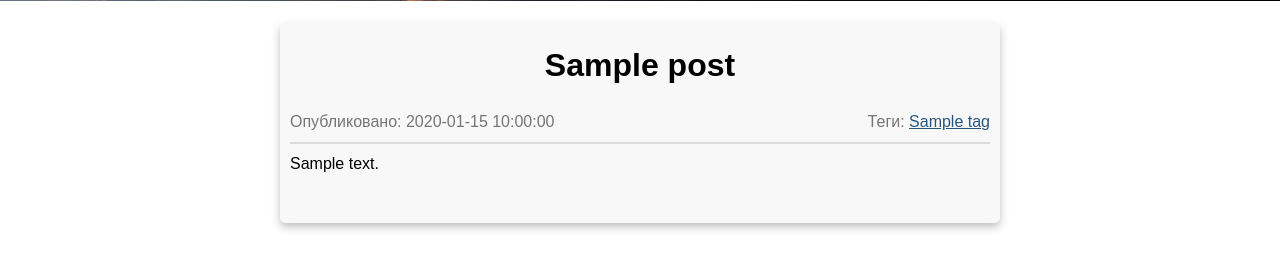
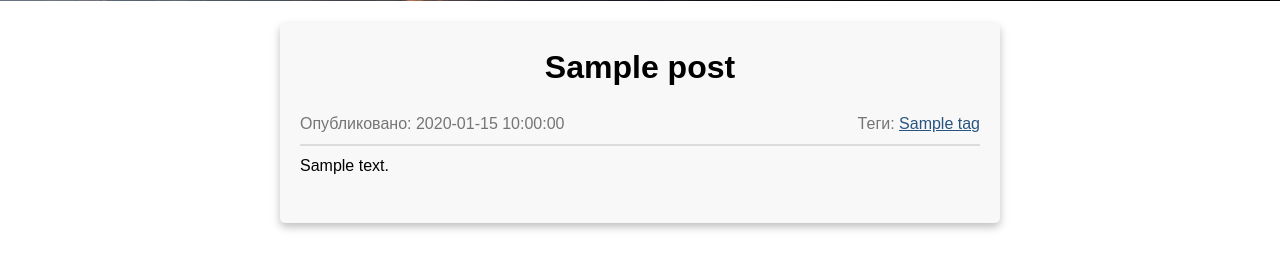
Before and after one commit to cansat-ptl/yktaero-web, a Python web app: template templates/yktaero/post.html in a window 1280 px wide. Shown: the part 397-660 px from the top of the page. Run offline with Jinja, Linux system fonts and the light colour scheme; the template is opened without the code that fills it: most values are stand-ins (such as "Sample title", 1, 10 or a date in 2020).

Commit message:
Better styles in post view

```diff
--- a/static/yktaero/css/news.css
+++ b/static/yktaero/css/news.css
@@ -18,6 +18,10 @@
 	min-height: 200px;
 
 	margin: 12px 0px;
+}
+
+.news-card-post {
+	padding: 12px 20px;
 }
 
 .centered {
--- a/templates/yktaero/post.html
+++ b/templates/yktaero/post.html
@@ -11,7 +11,7 @@
 	</div>
 </div>
 <div class="container">
-	<div class="align-center news-card centered">
+	<div class="align-center news-card centered news-card-post">
 		<h1 style="margin-top: 8px;">{{ post.title }}</h1>
 		<div class="news-post-info">
 			<div class="news-post-date">Опубликовано: {{ post.updated }}</div>
```
